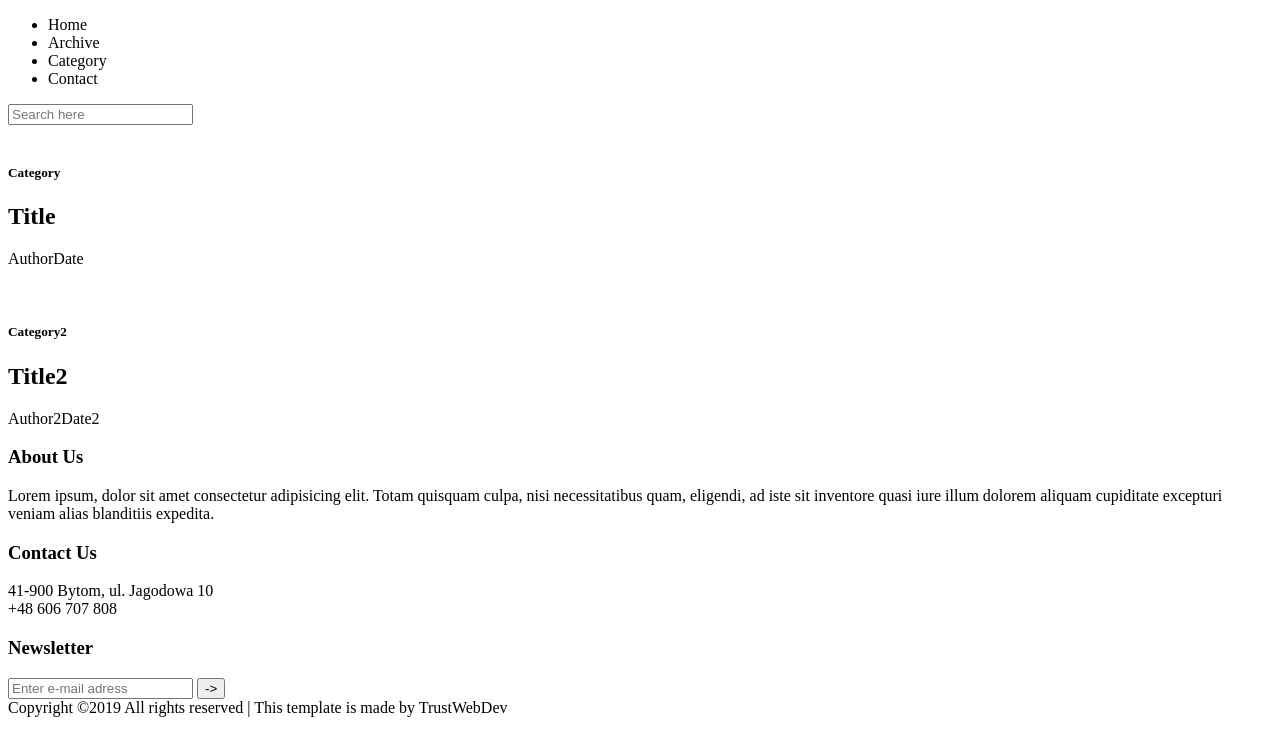
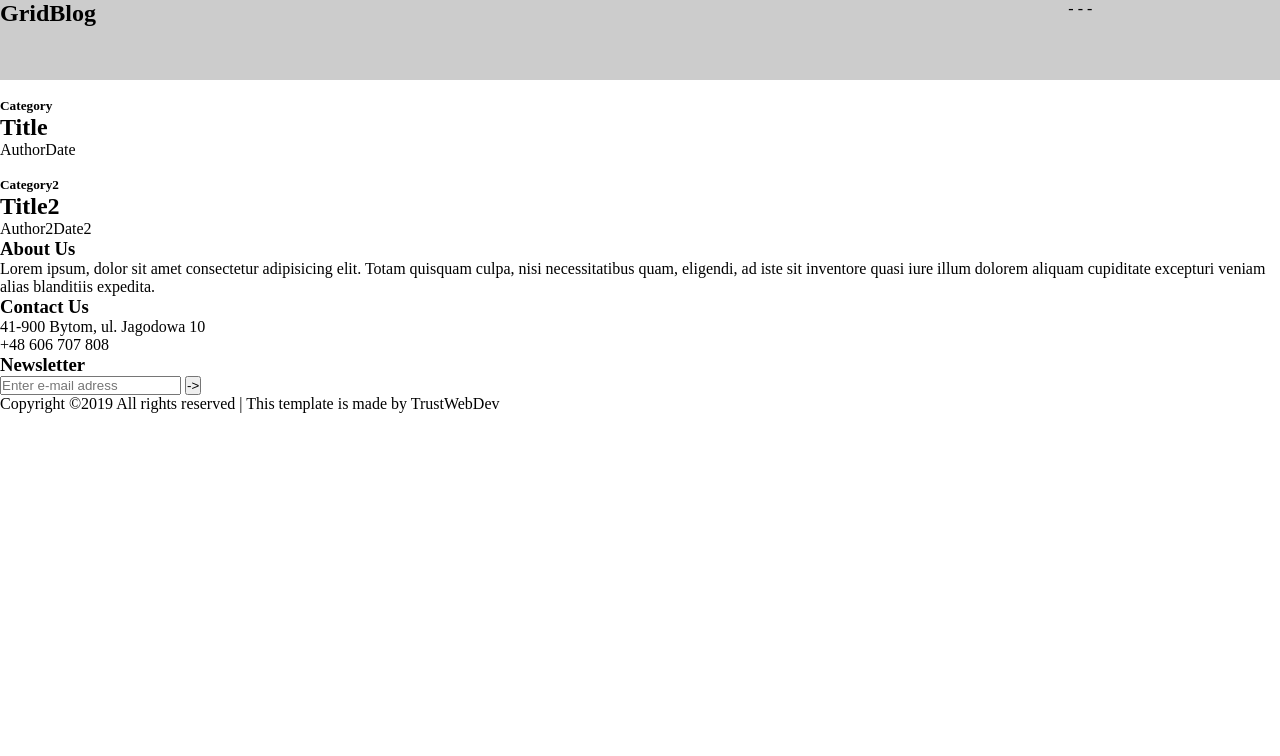
Before and after one commit to hendrysiak/BlogGrid, a plain HTML site: page index.html in a window 1280 px wide. Drawn offline with Linux system fonts and the light colour scheme.

Commit message:
Create readme.md, css & scss folder, first style

```diff
--- a/index.html
+++ b/index.html
@@ -1,39 +1,55 @@
 <!DOCTYPE html>
 <html lang="en">
-
   <head>
-    <meta charset="UTF-8">
-    <meta name="viewport" content="width=device-width, initial-scale=1.0">
-    <meta http-equiv="X-UA-Compatible" content="ie=edge">
+    <meta charset="UTF-8" />
+    <meta name="viewport" content="width=device-width, initial-scale=1.0" />
+    <meta http-equiv="X-UA-Compatible" content="ie=edge" />
     <title>Blog</title>
+    <link rel="stylesheet" href="css/style.css" />
   </head>
 
   <body>
-    <header class='header'>
-        <nav class="header__nav">
-            <ul class="header__ul">
-                <li class="header__li">Home</li>
-                <li class="header__li">Archive</li>
-                <li class="header__li">Category</li>
-                <li class="header__li">Contact</li>
+    <header>
+      <aside class="logo">
+        <h1 class="logo__title">GridBlog</h1>
+      </aside>
+      <div class="menu-display">
+        <span>-</span>
+        <span>-</span>
+        <span>-</span>
+      </div>
+      <section class="menu">
+        <nav class="menu__nav">
+          <ul class="menu__ul">
+            <li>Home</li>
+            <li>Archive</li>
+            <li>Category</li>
+            <li>Contact</li>
           </ul>
         </nav>
-        <form action="#" class="header__search">
-            <input type="text" class="header__input-search" name="search" id="search" placeholder="Search here">
+        <form action="#" class="menu__form">
+          <input
+            type="text"
+            class="menu__input-search"
+            name="search"
+            id="search"
+            placeholder="Search here"
+          />
         </form>
+      </section>
     </header>
-    <main class="main">
-        <section class="main__banner">
-            <article class="main__article-1">
-                <img src="" alt="">
+    <main>
+      <section class="banner">
+        <article class="banner__article-1">
+          <img src="" alt="" />
           <div>
             <h5>Category</h5>
             <h2>Title</h2>
             <p><span>Author</span><span>Date</span></p>
           </div>
         </article>
-            <article class="main__article-2">
-                <img src="" alt="">
+        <article class="banner__article-2">
+          <img src="" alt="" />
           <div>
             <h5>Category2</h5>
             <h2>Title2</h2>
@@ -41,37 +57,38 @@
           </div>
         </article>
       </section>
-        <section class="main__featured">
-
+      <section class="featured"></section>
+    </main>
+    <footer>
+      <section class="about">
+        <h3 class="about__title">About Us</h3>
+        <p class="about_description">
+          Lorem ipsum, dolor sit amet consectetur adipisicing elit. Totam
+          quisquam culpa, nisi necessitatibus quam, eligendi, ad iste sit
+          inventore quasi iure illum dolorem aliquam cupiditate excepturi veniam
+          alias blanditiis expedita.
+        </p>
       </section>
-    </main>
-    <footer class="footer">
-        <section class="footer__about">
-            <h3>About Us</h3>
-            <p>Lorem ipsum, dolor sit amet consectetur adipisicing elit. Totam quisquam culpa, nisi necessitatibus quam,
-                eligendi, ad iste sit inventore quasi iure illum dolorem aliquam cupiditate excepturi veniam alias
-                blanditiis expedita.</p>
-        </section>
-        <section class="footer__contact">
+      <section class="contact">
         <h3>Contact Us</h3>
-            <div class="footer__adress">
+        <div class="contact__adress">
           41-900 Bytom, ul. Jagodowa 10
         </div>
-            <div class="footer__telephone">
+        <div class="contact__telephone">
           +48 606 707 808
         </div>
       </section>
-        <section class="footer__newsletter">
-            <h3>Newsletter</h3>
-            <form action="submit">
-                <input type="text" placeholder="Enter e-mail adress">
+      <section class="newsletter">
+        <h3 class="newsletter__title">Newsletter</h3>
+        <form class="newsletter__form" action="submit">
+          <input type="text" placeholder="Enter e-mail adress" />
           <button type="submit">-></button>
         </form>
       </section>
-        <section class="footer__copyright">
-            Copyright ©2019 All rights reserved | This template is made by TrustWebDev
+      <section class="copyright">
+        Copyright ©2019 All rights reserved | This template is made by
+        TrustWebDev
       </section>
     </footer>
   </body>
-
 </html>
--- /dev/null
+++ b/scss/_header.scss
@@ -0,0 +1,26 @@
+header {
+    height: 10vh;
+    background-color: #ccc;
+    display: grid;
+    grid-template-columns: 5fr 1fr;
+    grid-gap: 10px;
+
+    .menu {
+        height: 25vh;
+        width: 100%;
+        top: 10%;
+        display: none;
+        grid-row: row 2;
+        grid-template-rows: 5fr 1fr;
+        grid-gap: 10px;
+        position: fixed;
+        background-color: white;
+
+        .menu__ul {
+            list-style: none;
+        }
+
+    }
+
+
+}
--- /dev/null
+++ b/scss/style.scss
@@ -0,0 +1,7 @@
+* {
+    margin: 0;
+    padding: 0;
+    box-sizing: border-box;
+}
+
+@import '_header.scss'
```
Also changed, not shown: css/style.css (added), 2 other files. Lines whose indentation alone changed are shown as unchanged.
